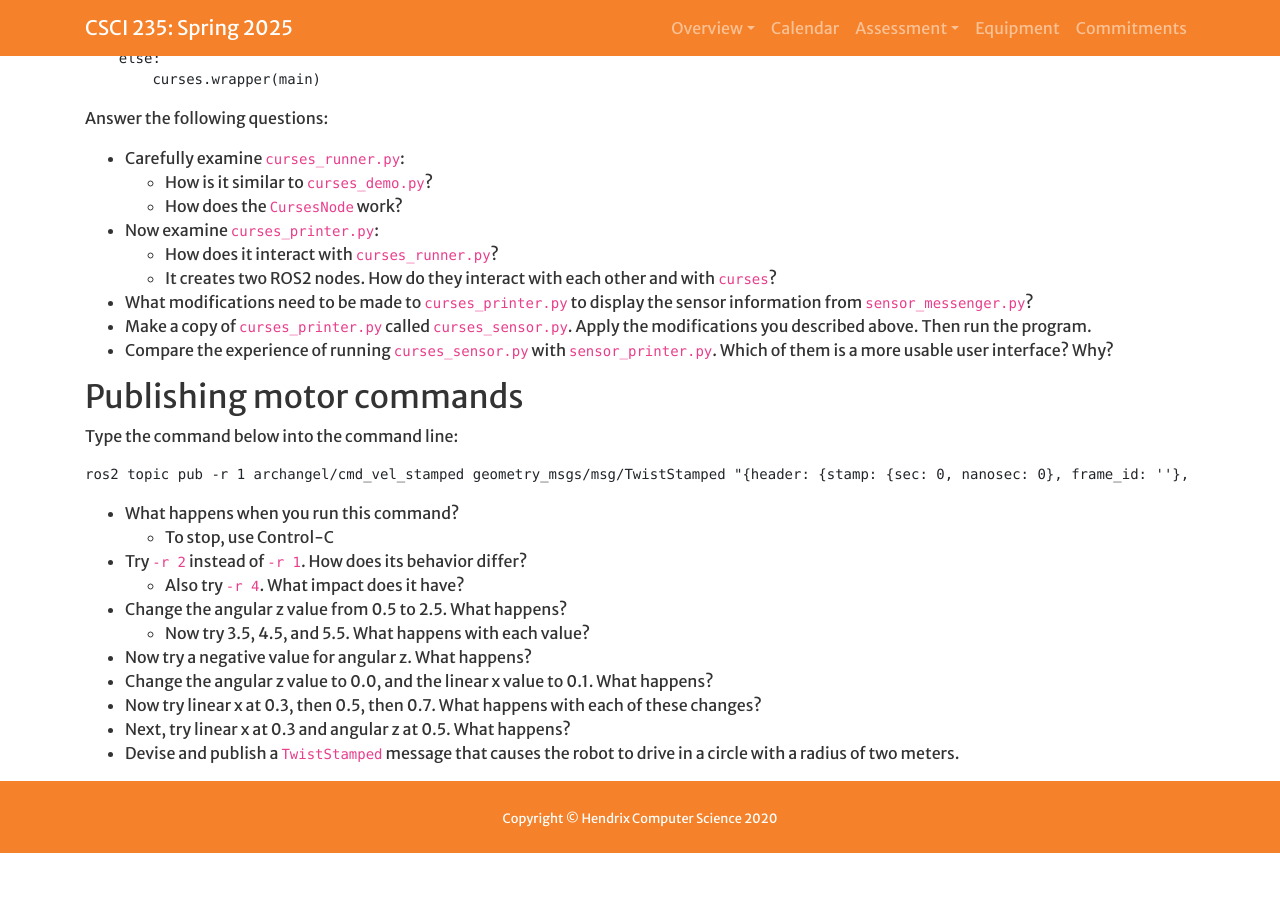
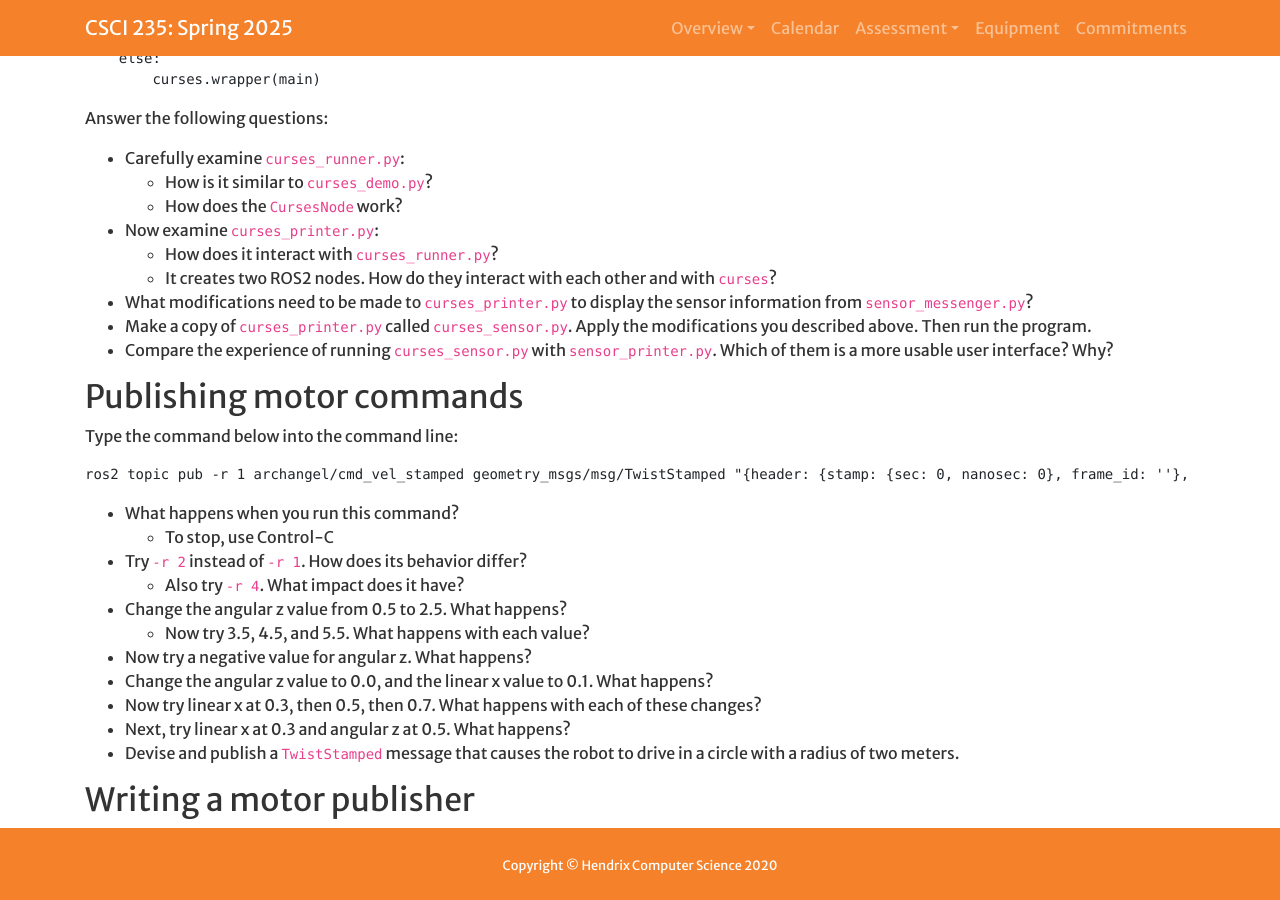
Before and after one commit to Hendrix-CS/csci235, a Jekyll site: the page built from modules/publications.md, in a window 1280 px wide and 900 px high, scrolled down 4222 px. Built offline with Jekyll 4.4.1, drawn with Linux system fonts in a browser that asks for light colours; a script that is not in the unit is left out; our own code applies the rules of GitHub Pages for plain Markdown files; before the commit the page ends 5075 px from its top, so only the background shows below that.

Commit message:
A little more work

```diff
--- a/modules/publications.md
+++ b/modules/publications.md
@@ -255,6 +255,9 @@ ros2 topic pub -r 1 archangel/cmd_vel_stamped geometry_msgs/msg/TwistStamped "{h
 * Devise and publish a `TwistStamped` message that causes the robot to drive in a circle with a radius
   of two meters.
 
+## Writing a motor publisher
+
 <!-- Exploration: cmd_vel from Python -->
+
 <!-- Concept Invention: Understanding Twists -->
 <!-- Application: Integrating motor commands -->
```
